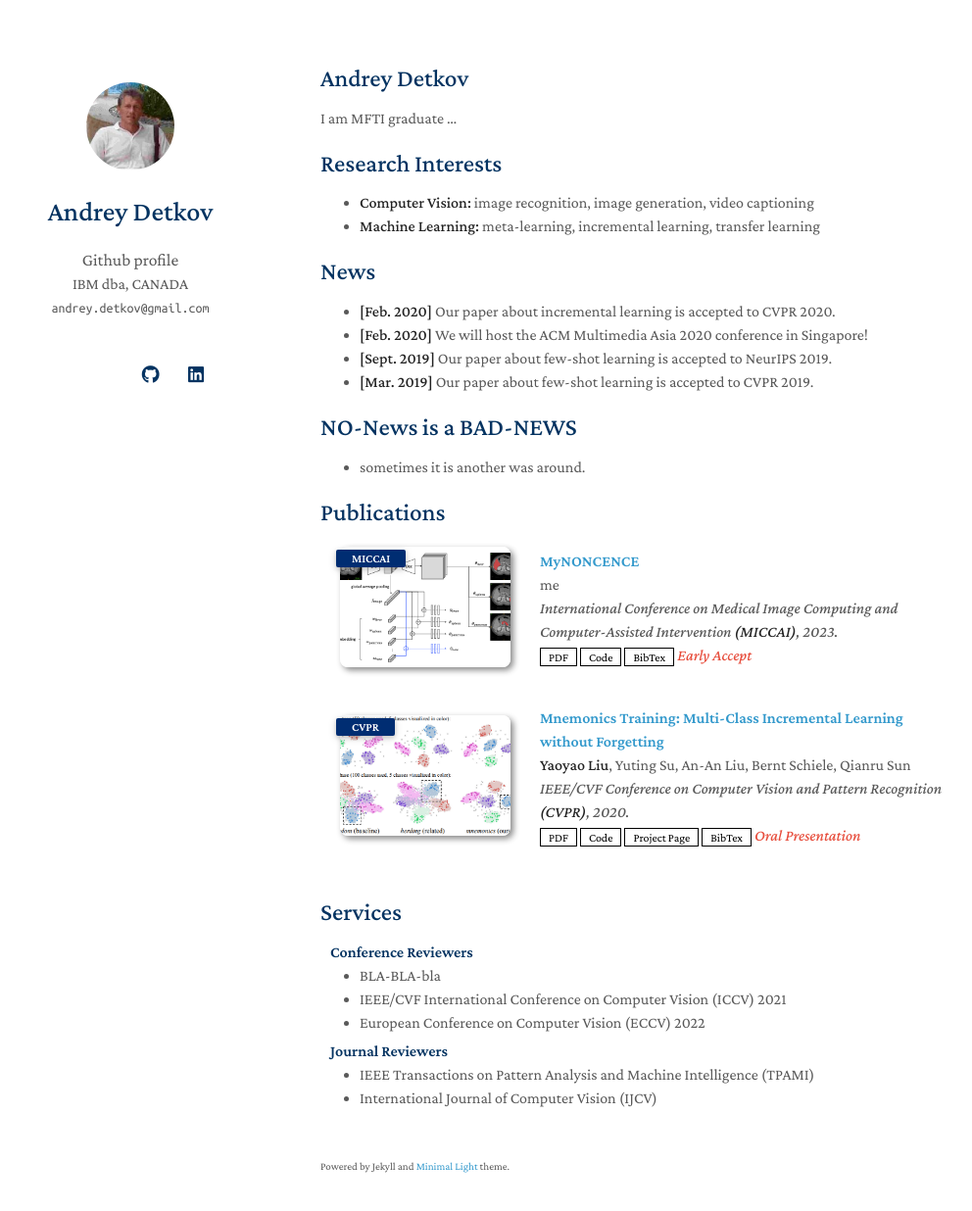
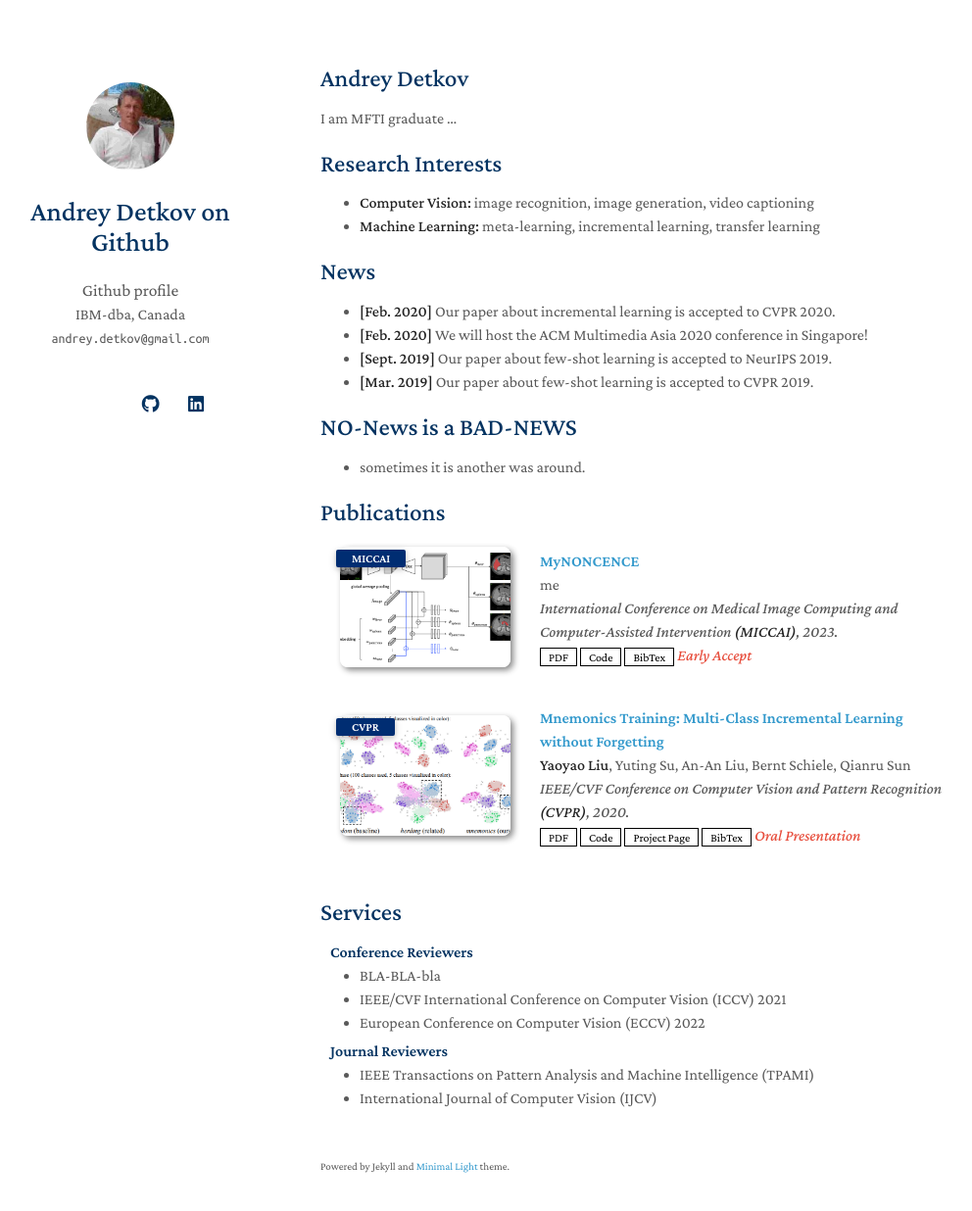
Before and after one commit to andreydetkov/Andrey-Detkov, a Jekyll site: the page built from index.md, in a window 1280 px wide and 1271 px high. Shown: the top 1236 px of the window at 98% size, without its empty margins (143-1135 px from the left). Built offline with Jekyll 4.4.1, drawn with Linux system fonts in a browser that asks for light colours; nearby versions of some CDN libraries; a style sheet for code colours, icons or effects is not loaded; our own code applies the rules of GitHub Pages for plain Markdown files.

Commit message:
Update _config.yml

```diff
--- a/_config.yml
+++ b/_config.yml
@@ -1,7 +1,7 @@
 # Basic Information
-title: Andrey Detkov
+title: Andrey Detkov on Github
 position: Github profile
-affiliation: IBM dba, CANADA
+affiliation: IBM-dba, Canada
 email: andrey.detkov@gmail.com
 
 # Search Engine Optimization (SEO)
```
